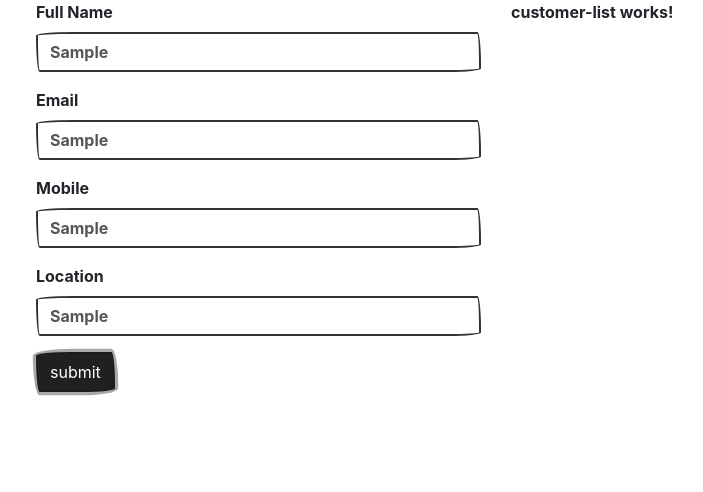
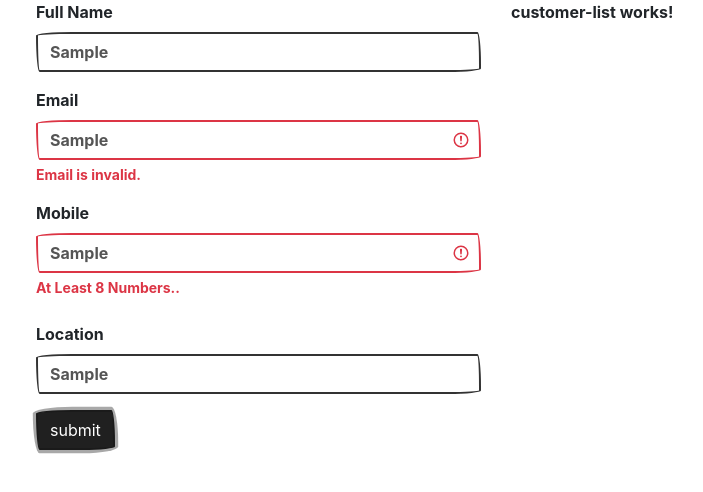
Before and after one commit to uzairaslam/Angular6Firebase, an Angular app in the folder Angular6FirebaseCRUD/: page / in a window 1280 px wide. Both pictures are taken after typing "Sample", "Sample", "Sample", "Sample" into the empty fields and a click on the input "submit". Shown: the top 492 px of the page, without its empty margins (49-752 px from the left). Built offline with nearby package versions, Linux system fonts and the light colour scheme; a web font is replaced by a local one.

Commit message:
Form Controls

```diff
--- a/Angular6FirebaseCRUD/src/app/customer/customer.component.html
+++ b/Angular6FirebaseCRUD/src/app/customer/customer.component.html
@@ -4,15 +4,25 @@
       <input type="hidden" formControlName="$key">
       <div class="form-group">
         <label for="fullName">Full Name</label>
-        <input type="text" formControlName="fullName" class="form-control">
+        <input type="text" formControlName="fullName" class="form-control" [ngClass]="{'is-invalid': submitted && formControls.fullName.errors}">
+        <div class="invalid-feedback" *ngIf="submitted && formControls.fullName.errors">
+          This Field is Required.
+        </div>
       </div>
       <div class="form-group">
         <label for="email">Email</label>
-        <input type="text" formControlName="email" class="form-control">
+        <input type="text" formControlName="email" class="form-control" [ngClass]="{'is-invalid': submitted && formControls.email.errors}">
+        <div class="invalid-feedback" *ngIf="submitted && formControls.email.errors">
+          Email is invalid.
+        </div>
       </div>
       <div class="form-group">
         <label for="mobile">Mobile</label>
-        <input type="text" formControlName="mobile" class="form-control">
+        <input type="text" formControlName="mobile" class="form-control" [ngClass]="{'is-invalid': submitted && formControls.mobile.errors}">
+        <div class="invalid-feedback" *ngIf="submitted && formControls.mobile.errors">
+          <label *ngIf="formControls.mobile.errors.required">This Field is Required.</label>
+          <label *ngIf="formControls.mobile.errors.minlength">At Least 8 Numbers..</label>
+        </div>
       </div>
       <div class="form-group">
         <label for="location">Location</label>
--- a/Angular6FirebaseCRUD/src/app/customer/customer.component.ts
+++ b/Angular6FirebaseCRUD/src/app/customer/customer.component.ts
@@ -11,12 +11,19 @@ export class CustomerComponent implements OnInit {
   constructor(private customerService: CustomerService) {
     this.custService = customerService;
   }
+  submitted: boolean;
+  formControls = this.customerService.form.controls;
 
   ngOnInit() {
   }
   onSubmit() {
-    if (this.custService.form.get('$key').value == null) {
+    this.submitted = true;
+    if (this.custService.form.valid) {
 
+      this.submitted = false;
     }
+    // if (this.custService.form.get('$key').value == null) {
+
+    // }
   }
 }
--- a/Angular6FirebaseCRUD/src/app/shared/customer.service.ts
+++ b/Angular6FirebaseCRUD/src/app/shared/customer.service.ts
@@ -1,5 +1,5 @@
 import { Injectable } from '@angular/core';
-import {FormControl, FormGroup} from '@angular/forms';
+import {FormControl, FormGroup, Validators} from '@angular/forms';
 
 @Injectable({
   providedIn: 'root'
@@ -9,9 +9,9 @@ export class CustomerService {
   constructor() { }
   form = new FormGroup({
     $key: new FormControl(null),
-    fullName: new FormControl(''),
-    email: new FormControl(''),
-    mobile: new FormControl(''),
+    fullName: new FormControl('', Validators.required),
+    email: new FormControl('', Validators.email),
+    mobile: new FormControl('', [Validators.required, Validators.minLength(8)]),
     location: new FormControl('')
   });
 }
```
